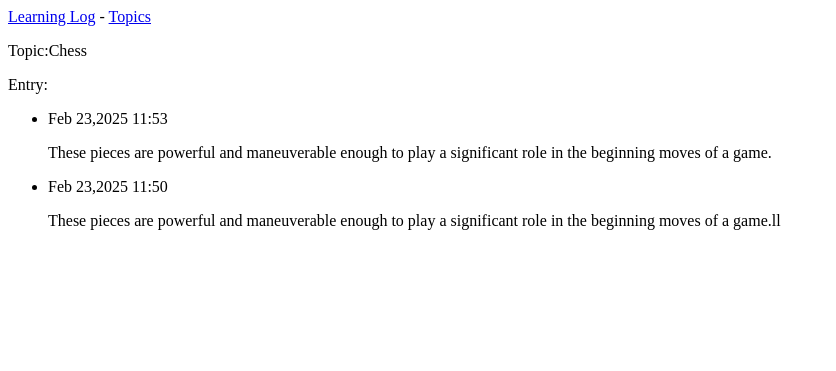
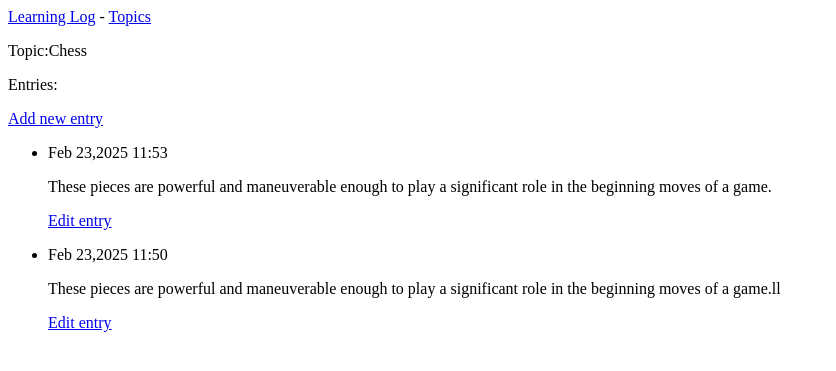
Before and after one commit to lllkkkjjj2019/web_djiano, a Django app: page /topics/1/ in a window 1280 px wide. Shown: the top 371 px of the page, without its empty margins (0-836 px from the left). Run offline with Django 3.2, Linux system fonts and the light colour scheme; data comes from the database, SQL or seed files in the repository; both versions use the stored data as it was after the commit.

Commit message:
增加一些编辑的页面，但无法保存数据

```diff
--- a/learning_logs/templates/learning_logs/topic.html
+++ b/learning_logs/templates/learning_logs/topic.html
@@ -2,12 +2,18 @@
 
 {% block content %}
   <p>Topic:{{ topic }}</p>
-  <p>Entry:</p>
+  <p>Entries:</p>
+<p>
+  <a href="{% url 'learning_logs:new_entry' topic.id %}">Add new entry</a>
+</p>
   <ul>
   {% for entry in entries %}
     <li>
       <p>{{ entry.date_added|date:'M d,Y H:i' }}</p>
       <p>{{ entry.text|linebreaks }}</p>
+      <p>
+        <a href="{% url 'learning_logs:edit_entry' entry.id %}">Edit entry</a>
+      </p>
     </li>
     {% empty %}
     <li>No entries yet.</li>
--- a/learning_logs/templates/learning_logs/topics.html
+++ b/learning_logs/templates/learning_logs/topics.html
@@ -12,4 +12,6 @@
       <li>No topics have been added yet.</li>
     {% endfor %}
   </ul>
+
+  <a href="{% url 'learning_logs:new_topic' %}">Add a new topic</a>
 {% endblock content %}
--- a/learning_logs/urls.py
+++ b/learning_logs/urls.py
@@ -10,5 +10,11 @@ urlpatterns = [
     # show all topics
     path('topics/',views.topics,name = 'topics'),
     # detail page special topic
-    path('topics/<int:topic_id>/',views.topic,name = 'topic')
+    path('topics/<int:topic_id>/',views.topic,name = 'topic'),
+    # add new topic
+    path('new_topic/',views.new_topic,name = 'new_topic'),
+    # add new entry
+    path('new_entry/<int:topic_id>/',views.new_entry,name = 'new_entry'),
+    # edit entry
+    path('edit_entry/<int:entry_id>/', views.edit_entry, name='edit_entry'),
 ]
--- a/learning_logs/views.py
+++ b/learning_logs/views.py
@@ -1,5 +1,6 @@
-from django.shortcuts import render
-from .models import Topic
+from django.shortcuts import render,redirect
+from .models import Topic,Entry
+from .forms import TopicForm,EntryForm
 
 # Create your views here.
 def index(request):
@@ -18,3 +19,55 @@ def topic(request,topic_id):
     entries = topic.entry_set.order_by('-date_added')
     content = {'topic':topic,'entries':entries}
     return render(request,'learning_logs/topic.html',content)
+def new_topic(request):
+    """add new topic"""
+    if request.method != 'POST':
+        # data not submitted:create a new form
+        form = TopicForm()
+    else:
+        # post submit data:process data
+        form = TopicForm(data=request.POST)
+        if form.is_valid():
+            form.save()
+            return redirect('learning_Logs:topics')
+
+    # Display a new form or indicate that the form data is invalid
+    context = {'form':form}
+    return render(request,'learning_logs/new_topic.html',context)
+def new_entry(request,topic_id):
+    """add new entry"""
+    topic = Topic.objects.get(id=topic_id)
+    if request.method != 'POST':
+        # data not submitted:create a new form
+        form = EntryForm()
+    else:
+        # post submit data:process data
+        form = EntryForm(data=request.POST)
+        if form.is_valid():
+            new_entry = form.save(commit=False)
+            new_entry.topic =topic
+            form.save()
+            return redirect('learning_logs:topic',topic_id=topic_id)
+
+    # Display a new form or indicate that the form data is invalid
+    context = {'topic':topic,'form':form}
+    return render(request,'learning_logs/new_entry.html',context)
+
+def edit_entry(request,entry_id):
+    """edit entry"""
+    entry = Entry.objects.get(id=entry_id)
+    topic = entry.topic
+    if request.method != 'POST':
+        # data not submitted:create a new form
+        form = EntryForm(instance=entry)
+    else:
+        # post submit data:process data
+        form = EntryForm(instance=entry,data=request.POST)
+        if form.is_valid():
+            form = form.save(commit=False)
+            form.save()
+            return redirect('learning_logs:topic',topic_id=topic.id)
+
+    # Display a new form or indicate that the form data is invalid
+    context = {'entry':entry,'topic':topic,'form':form}
+    return render(request,'learning_logs/edit_entry.html',context)
```
Also changed, not shown: learning_logs/forms.py (added, +15 -0 lines), learning_logs/templates/learning_logs/edit_entry.html (added, +12 -0 lines), learning_logs/templates/learning_logs/new_entry.html (added, +12 -0 lines), learning_logs/templates/learning_logs/new_topic.html (added, +11 -0 lines), db.sqlite3.
